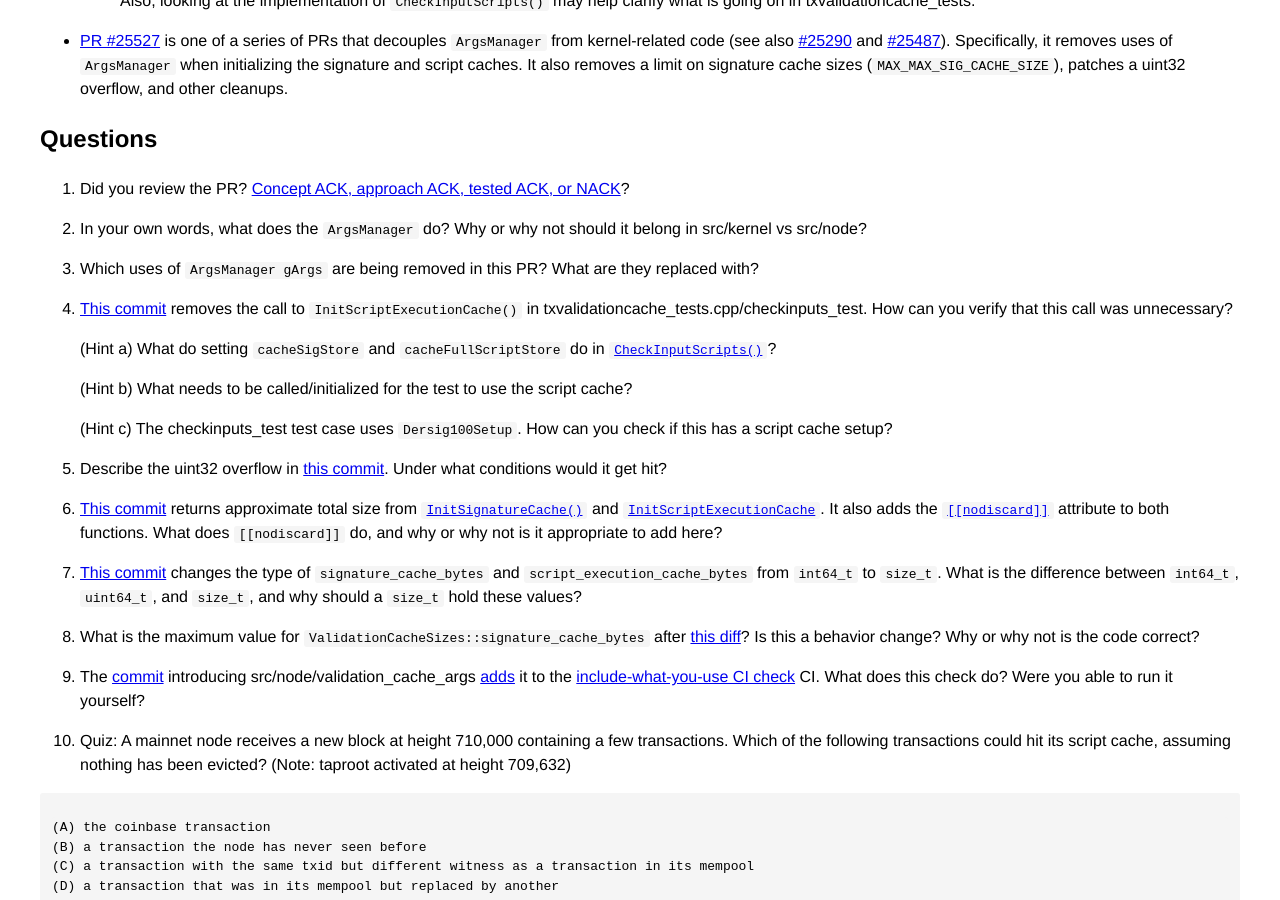
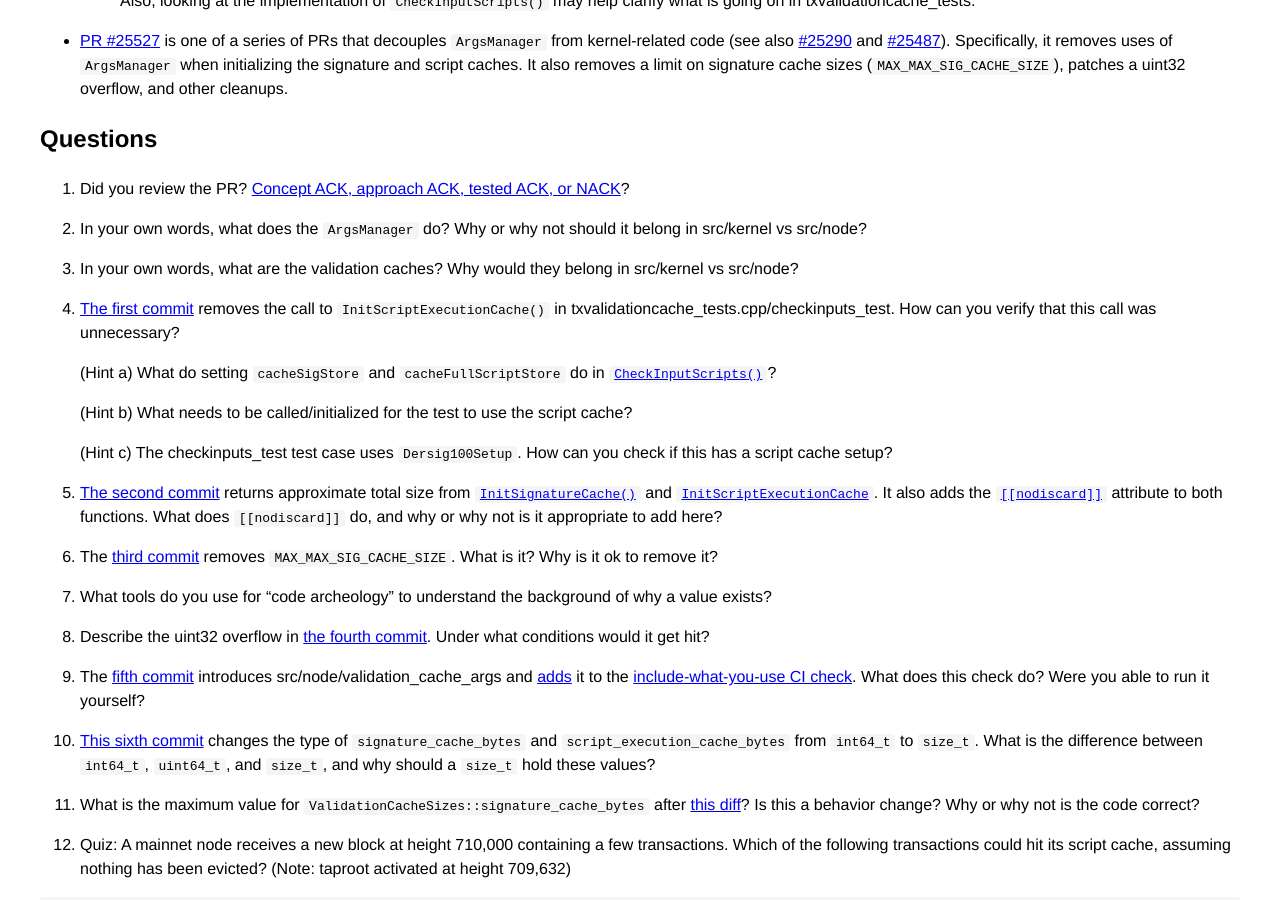
Before and after one commit to bitcoin-core-review-club/website, a Jekyll site: the page built from _posts/2022-08-03-#25527.md, in a window 1280 px wide and 900 px high, scrolled down 776 px. Built offline with Jekyll 4.4.1, drawn with Linux system fonts in a browser that asks for light colours.

Commit message:
add additional questions to n25527
Changed questions quite a bit during the meeting, update them to match.

```diff
--- a/_posts/2022-08-03-#25527.md
+++ b/_posts/2022-08-03-#25527.md
@@ -55,9 +55,9 @@ signature cache sizes (`MAX_MAX_SIG_CACHE_SIZE`), patches a uint32 overflow, and
 1. In your own words, what does the `ArgsManager` do? Why or why not should it belong in src/kernel
    vs src/node?
 
-1. Which uses of `ArgsManager gArgs` are being removed in this PR? What are they replaced with?
+1. In your own words, what are the validation caches? Why would they belong in src/kernel vs src/node?
 
-1. [This
+1. [The first
    commit](https://github.com/bitcoin-core-review-club/bitcoin/commit/1124ead57af262f57ac83205467b4366124408c1)
 removes the call to `InitScriptExecutionCache()` in txvalidationcache\_tests.cpp/checkinputs\_test.
 How can you verify that this call was unnecessary?
@@ -68,10 +68,7 @@ How can you verify that this call was unnecessary?
 
     (Hint c) The checkinputs_test test case uses `Dersig100Setup`. How can you check if this has a script cache setup?
 
-1. Describe the uint32 overflow in [this
-   commit](https://github.com/bitcoin-core-review-club/bitcoin/commit/3c5555de81ab7f51c655dadffc5e939c4515f65d). Under what conditions would it get hit?
-
-1. [This commit](https://github.com/bitcoin-core-review-club/bitcoin/commit/f66cd5b3aa25f27638b05fbffde7470dd844951b) returns approximate total size from
+1. [The second commit](https://github.com/bitcoin-core-review-club/bitcoin/commit/f66cd5b3aa25f27638b05fbffde7470dd844951b) returns approximate total size from
    [`InitSignatureCache()`](https://github.com/bitcoin-core-review-club/bitcoin/commit/f66cd5b3aa25f27638b05fbffde7470dd844951b#diff-0618dae2990d096e96e0283f7ab8cee069469f1ce603b58c0bb289e154f3aa17R36)
 and
 [`InitScriptExecutionCache`](https://github.com/bitcoin-core-review-club/bitcoin/commit/f66cd5b3aa25f27638b05fbffde7470dd844951b#diff-d3c243938494b10666b44404a27af7d84b44a72b85a27431e0c89e181462ca6eR327).
@@ -79,7 +76,21 @@
 attribute to both functions. What does `[[nodiscard]]` do, and why
 or why not is it appropriate to add here?
 
-1. [This
+1. The [third commit](https://github.com/bitcoin-core-review-club/bitcoin/commit/42add4bfe80009c51ab92456b4d72cab5ef33126) removes `MAX_MAX_SIG_CACHE_SIZE`. What is it? Why is it ok to remove it?
+
+1. What tools do you use for "code archeology" to understand the background of why a value exists?
+
+1. Describe the uint32 overflow in [the fourth
+   commit](https://github.com/bitcoin-core-review-club/bitcoin/commit/3c5555de81ab7f51c655dadffc5e939c4515f65d). Under what conditions would it get hit?
+
+1. The
+   [fifth commit](https://github.com/bitcoin-core-review-club/bitcoin/commit/e4d5bab88e9acad53cb8d636d836d2cdf9bb49b8)
+introduces src/node/validation\_cache\_args and
+[adds](https://github.com/bitcoin-core-review-club/bitcoin/commit/e4d5bab88e9acad53cb8d636d836d2cdf9bb49b8#diff-5aa4eb91717e30e73956da744da7d89de289d4bcca940b73a6285ea547275a94R47)
+it to the [include-what-you-use CI check](https://github.com/bitcoin/bitcoin/pull/24831). What
+does this check do? Were you able to run it yourself?
+
+1. [This sixth
    commit](https://github.com/bitcoin-core-review-club/bitcoin/commit/d29f2fd9b49ac00a3721af7260dbbf59e9e8387c)
 changes the type of `signature_cache_bytes` and `script_execution_cache_bytes` from `int64_t` to
 `size_t`. What is the difference between `int64_t`, `uint64_t`, and `size_t`, and why should
@@ -88,13 +99,6 @@ a `size_t` hold these values?
 1. What is the maximum value for `ValidationCacheSizes::signature_cache_bytes` after [this
    diff](https://github.com/bitcoin-core-review-club/bitcoin/commit/d29f2fd9b49ac00a3721af7260dbbf59e9e8387c#diff-f36fa9dcd326237b98e6d365b03eea9af04bccd5a555fdf91f402cafc7d20cdcR26-R29)?
 Is this a behavior change? Why or why not is the code correct?
-
-1. The
-   [commit](https://github.com/bitcoin-core-review-club/bitcoin/commit/e4d5bab88e9acad53cb8d636d836d2cdf9bb49b8)
-introducing src/node/validation\_cache\_args
-[adds](https://github.com/bitcoin-core-review-club/bitcoin/commit/e4d5bab88e9acad53cb8d636d836d2cdf9bb49b8#diff-5aa4eb91717e30e73956da744da7d89de289d4bcca940b73a6285ea547275a94R47)
-it to the [include-what-you-use CI check](https://github.com/bitcoin/bitcoin/pull/24831) CI. What
-does this check do? Were you able to run it yourself?
 
 1. Quiz: A mainnet node receives a new block at height 710,000 containing a few transactions. Which
    of the following transactions could hit its script cache, assuming nothing has been evicted?
```
